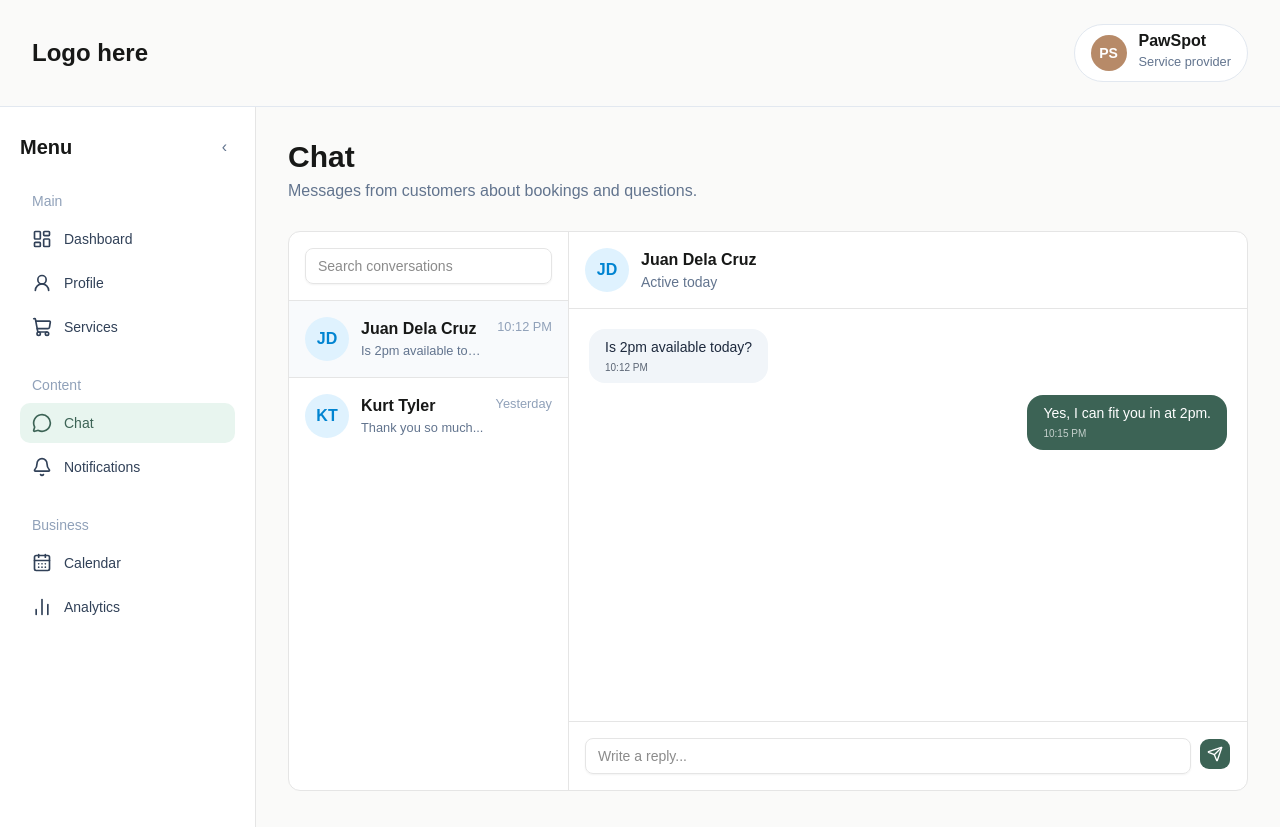
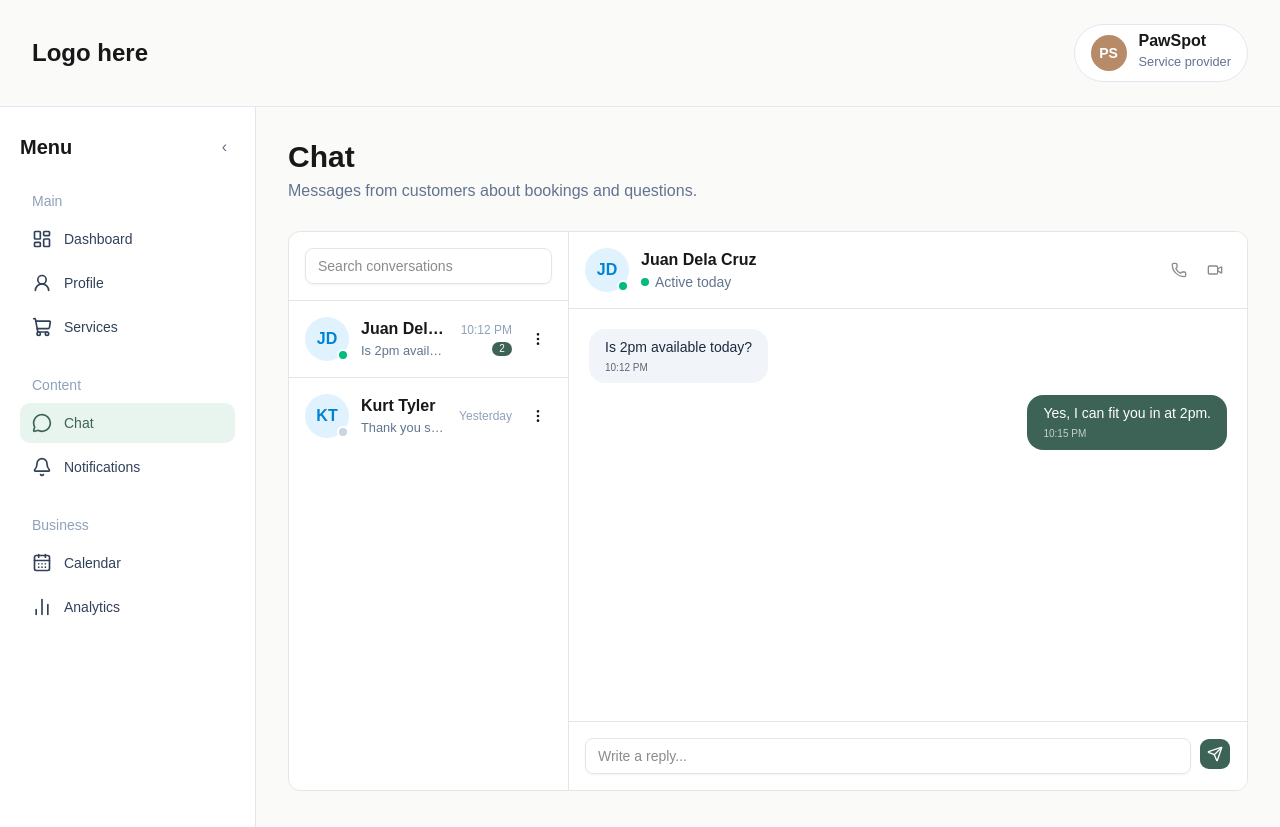
Before and after one commit to GarudaKurt/Aspen, a Next.js app: page /tenant-dashboard/chat in a window 1280 px wide. Built offline with nearby package versions, Linux system fonts and the light colour scheme.

Commit message:
Integrate reusable chat components and conversation actions

```diff
--- a/src/features/tenant-dashboard/components/chat-view.tsx
+++ b/src/features/tenant-dashboard/components/chat-view.tsx
@@ -1,22 +1,73 @@
 "use client";
 
-import { FormEvent, useMemo, useState } from "react";
-import { Send } from "lucide-react";
+import { useMemo, useState, type FormEvent } from "react";
 import { Button } from "@/components/ui/button";
 import { Card } from "@/components/ui/card";
-import { Input } from "@/components/ui/input";
 import { conversations as initialConversations } from "../mock-data";
 import type { Conversation } from "../types";
 import { MobileDashboardNav } from "./dashboard-shell";
+import { ChatHeader, ConversationList, MessageComposer, MessageList } from "./chat-components";
 
 export function ChatView() {
   const [conversations, setConversations] = useState<Conversation[]>(initialConversations);
   const [selectedId, setSelectedId] = useState<string | null>(initialConversations[0]?.id ?? null);
   const [draft, setDraft] = useState("");
+  const [deleteId, setDeleteId] = useState<string | null>(null);
   const selected = useMemo(() => conversations.find((item) => item.id === selectedId), [conversations, selectedId]);
-  const send = (event: FormEvent) => { event.preventDefault(); const body = draft.trim(); if (!body || !selected) return; setConversations((items) => items.map((conversation) => conversation.id === selected.id ? { ...conversation, messages: [...conversation.messages, { id: crypto.randomUUID(), body, timestamp: "Just now", from: "provider" }] } : conversation)); setDraft(""); };
-  return <><MobileDashboardNav /><h1 className="text-3xl font-bold">Chat</h1><p className="mt-1 text-slate-500">Messages from customers about bookings and questions.</p><Card className="mt-7 grid min-h-[560px] overflow-hidden bg-white p-0 shadow-none lg:grid-cols-[280px_minmax(0,1fr)]">
-    <div className="border-b lg:border-b-0 lg:border-r"><div className="p-4"><Input aria-label="Search conversations" placeholder="Search conversations" /></div><div>{conversations.map((conversation)=><button type="button" key={conversation.id} onClick={()=>setSelectedId(conversation.id)} className={`flex w-full items-center gap-3 border-t p-4 text-left ${selectedId===conversation.id?"bg-slate-50":""}`}><span className="grid size-11 shrink-0 place-items-center rounded-full bg-sky-100 font-semibold text-sky-600">{conversation.initials}</span><span className="min-w-0 flex-1"><strong className="block truncate">{conversation.name}</strong><small className="block truncate text-slate-500">{conversation.preview}</small></span><small className="self-start text-slate-400">{conversation.timestamp}</small></button>)}</div></div>
-    <div className="flex min-h-[520px] flex-col">{selected ? <><div className="flex items-center gap-3 border-b p-4"><span className="grid size-11 place-items-center rounded-full bg-sky-100 font-semibold text-sky-600">{selected.initials}</span><div><h2 className="font-semibold">{selected.name}</h2><p className="text-sm text-slate-500">{selected.online ? "Active today" : "Offline"}</p></div></div><div className="flex-1 space-y-3 overflow-y-auto p-5">{selected.messages.map((message)=><div key={message.id} className={`flex ${message.from==="provider"?"justify-end":""}`}><p className={`max-w-[75%] rounded-2xl px-4 py-2 text-sm ${message.from==="provider"?"bg-[#3c6355] text-white":"bg-slate-100 text-slate-800"}`}>{message.body}<span className="mt-1 block text-[10px] opacity-70">{message.timestamp}</span></p></div>)}</div><form onSubmit={send} className="flex gap-2 border-t p-4"><Input value={draft} onChange={(e)=>setDraft(e.target.value)} placeholder="Write a reply..." /><Button type="submit" size="icon" className="bg-[#3c6355] text-white"><Send /></Button></form></> : <div className="grid flex-1 place-items-center text-slate-500">Select a conversation to start chatting.</div>}</div>
-  </Card></>;
+
+  const updateConversation = (id: string, update: (conversation: Conversation) => Conversation) => {
+    setConversations((items) => items.map((conversation) => conversation.id === id ? update(conversation) : conversation));
+  };
+
+  const send = (event: FormEvent<HTMLFormElement>) => {
+    event.preventDefault();
+    const body = draft.trim();
+    if (!body || !selected) return;
+    updateConversation(selected.id, (conversation) => ({
+      ...conversation,
+      preview: body,
+      timestamp: "Just now",
+      unreadCount: 0,
+      messages: [...conversation.messages, { id: crypto.randomUUID(), body, timestamp: "Just now", from: "provider" }],
+    }));
+    setDraft("");
+  };
+
+  const selectConversation = (id: string) => {
+    setSelectedId(id);
+    updateConversation(id, (conversation) => ({ ...conversation, unreadCount: 0 }));
+  };
+
+  const archiveConversation = (id: string) => {
+    setConversations((items) => items.filter((conversation) => conversation.id !== id));
+    if (selectedId === id) setSelectedId(null);
+  };
+
+  const toggleMute = (id: string) => {
+    updateConversation(id, (conversation) => ({ ...conversation, muted: !conversation.muted }));
+  };
+
+  const confirmDelete = () => {
+    if (deleteId) archiveConversation(deleteId);
+    setDeleteId(null);
+  };
+
+  return <>
+    <MobileDashboardNav />
+    <h1 className="text-3xl font-bold">Chat</h1>
+    <p className="mt-1 text-slate-500">Messages from customers about bookings and questions.</p>
+    <Card className="mt-7 grid min-h-[560px] overflow-hidden bg-white p-0 shadow-none lg:grid-cols-[280px_minmax(0,1fr)]">
+      <ConversationList conversations={conversations} selectedId={selectedId} onSelect={selectConversation} onDelete={setDeleteId} onArchive={archiveConversation} onToggleMute={toggleMute} />
+      <div className="flex min-h-[520px] flex-col">
+        {selected ? <><ChatHeader conversation={selected} /><MessageList messages={selected.messages} /><MessageComposer value={draft} onChange={setDraft} onSend={send} /></> : <div className="grid flex-1 place-items-center p-5 text-center text-slate-500"><div><p>No conversation selected.</p><Button type="button" variant="outline" className="mt-3" onClick={() => conversations[0] && selectConversation(conversations[0].id)}>Choose a conversation</Button></div></div>}
+      </div>
+    </Card>
+    {deleteId && <div className="fixed inset-0 z-50 grid place-items-center bg-black/30 p-4" role="presentation">
+      <div role="alertdialog" aria-modal="true" aria-labelledby="delete-title" className="w-full max-w-sm rounded-xl border bg-white p-6 shadow-xl">
+        <h2 id="delete-title" className="text-lg font-semibold">Delete conversation?</h2>
+        <p className="mt-2 text-sm text-slate-500">This removes the conversation from your inbox. This action cannot be undone.</p>
+        <div className="mt-5 flex justify-end gap-2"><Button type="button" variant="outline" onClick={() => setDeleteId(null)}>Cancel</Button><Button type="button" className="bg-red-600 text-white hover:bg-red-700" onClick={confirmDelete}>Delete</Button></div>
+      </div>
+    </div>}
+  </>;
 }
```
